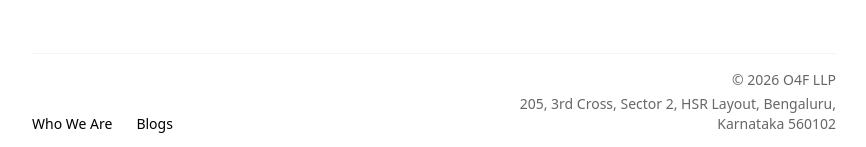
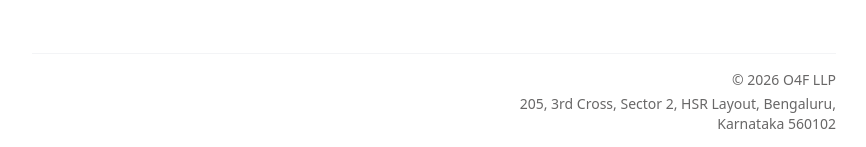
Before and after one commit to kk-rakesh/public-static, a Next.js app in the folder next-web/: page /login in a window 1280 px wide. Shown: the part 650-797 px from the top of the page, without its empty margins (206-1072 px from the left). Built offline with nearby package versions, Linux system fonts and the light colour scheme.

Commit message:
footer component changes

```diff
--- a/next-web/app/login/page.tsx
+++ b/next-web/app/login/page.tsx
@@ -51,7 +51,7 @@ export default function LoginPage() {
       </div>
 
       <div className="mt-auto w-full max-w-[900px] mx-auto px-6 sm:px-8 lg:px-12">
-        <Footer />
+        <Footer showNav={false} />
       </div>
 
       {/* Signup Modal */}
--- a/next-web/components/layout/Footer.tsx
+++ b/next-web/components/layout/Footer.tsx
@@ -4,14 +4,19 @@ import { useState } from "react";
 import Link from "next/link";
 import Modal from "../ui/Modal";
 
-export default function Footer() {
+interface FooterProps {
+  showNav?: boolean;
+}
+
+export default function Footer({ showNav = true }: FooterProps) {
   const [showWhoWeAre, setShowWhoWeAre] = useState(false);
 
   return (
     <>
       <footer className="py-4 border-t border-gray-100">
-        <div className="flex flex-col lg:flex-row justify-between items-start lg:items-end gap-8 lg:gap-0">
+        <div className={`flex flex-col lg:flex-row justify-between items-start gap-8 lg:gap-0 ${!showNav ? 'lg:justify-end' : ''}`}>
           {/* Navigation Links */}
+          {showNav && (
             <nav className="flex flex-wrap gap-x-6 gap-y-2 text-sm">
               <button
                 onClick={() => setShowWhoWeAre(true)}
@@ -26,6 +31,7 @@ export default function Footer() {
                 Blogs
               </Link>
             </nav>
+          )}
 
           {/* Copyright and Address */}
           <div className="text-sm text-text-gray text-left lg:text-right">
```
Lines whose indentation alone changed are shown as unchanged.
